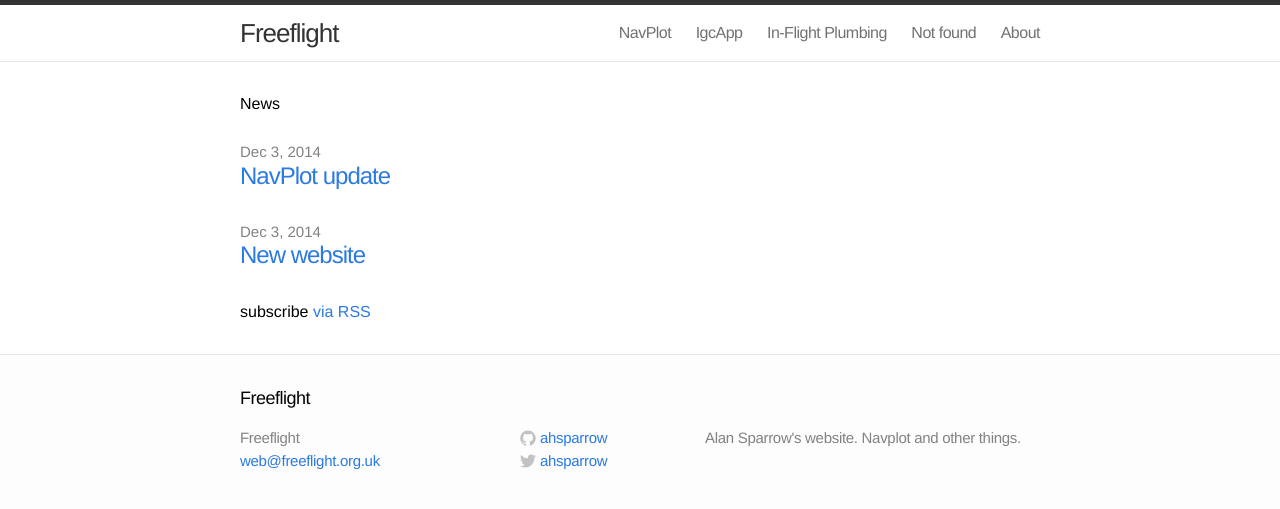
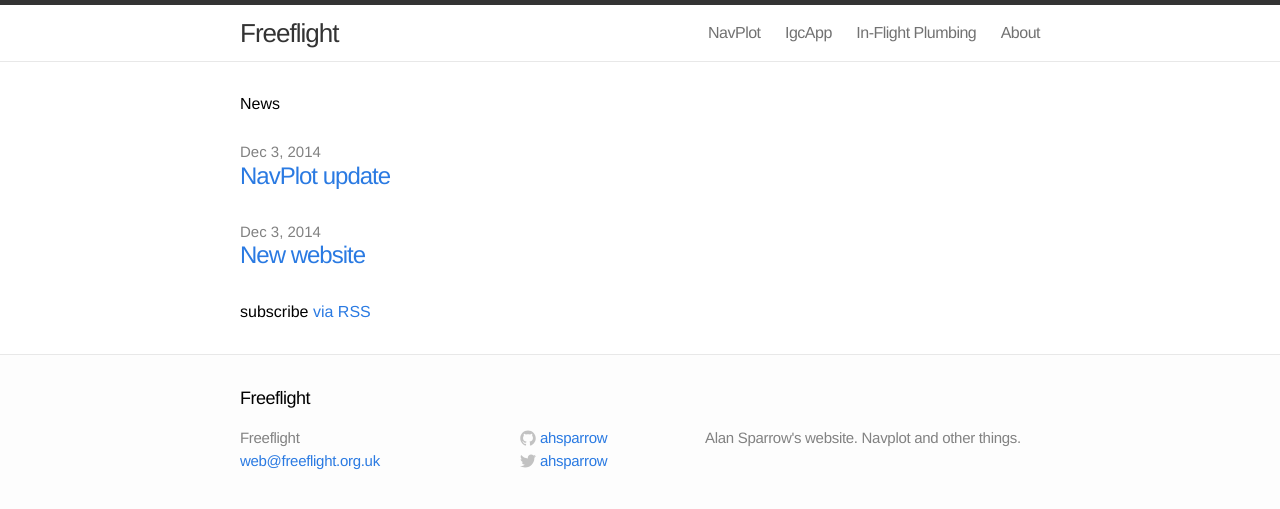
Before and after one commit to ahsparrow/ahsparrow.github.io, a Jekyll site: the page built from index.html, in a window 1280 px wide. Shown: the top 509 px of the page. Built offline with Jekyll 4.4.1, drawn with Linux system fonts in a browser that asks for light colours.

Commit message:
Stop 404 page appearing in navigation menu

```diff
--- a/404.md
+++ b/404.md
@@ -1,6 +1,4 @@
 ---
-layout: page
-title: Not found
 permalink: /404.html
 ---
 
```
